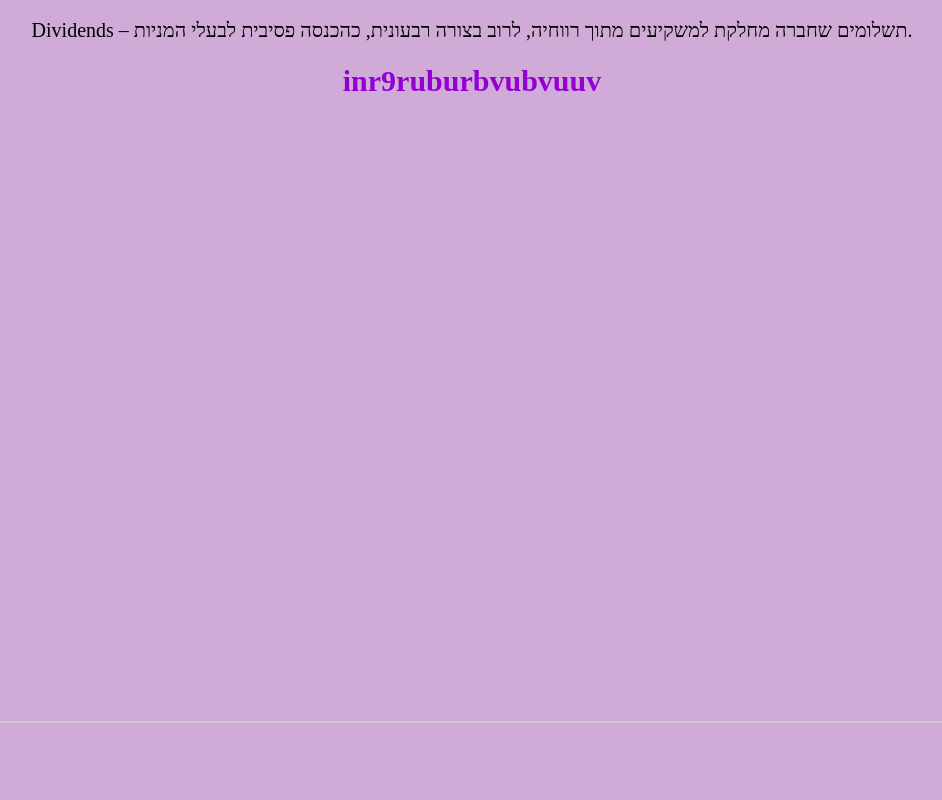
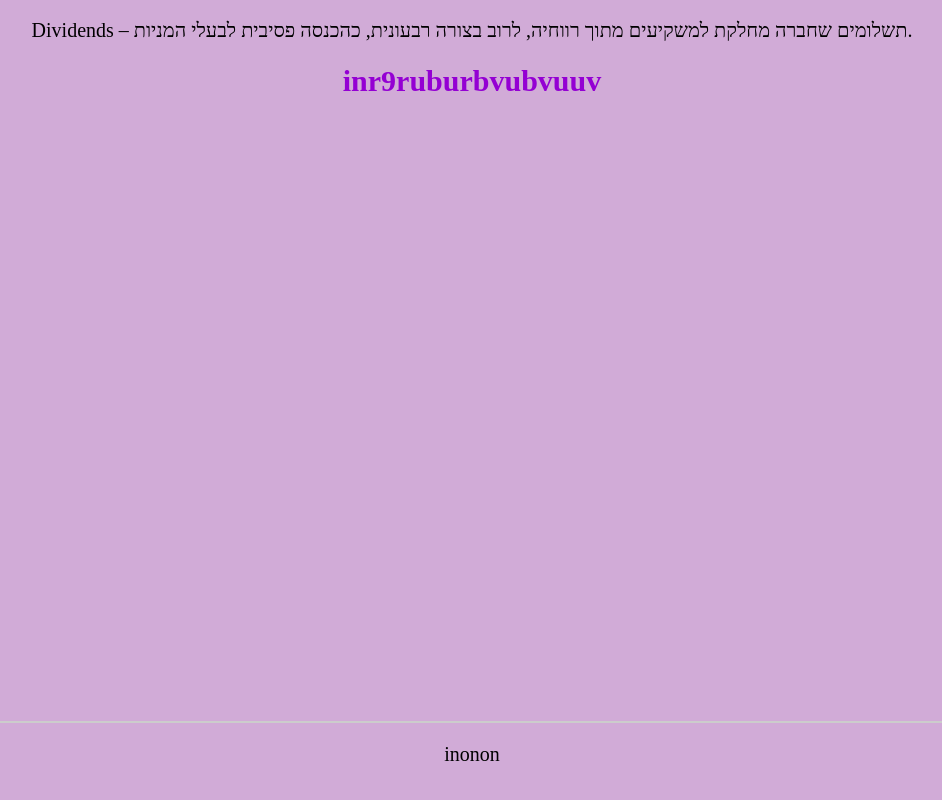
Before and after one commit to inon17/Inon-Nashnaz, a plain HTML site: page inon.html in a window 1280 px wide. Shown: the part 6377-7177 px from the top of the page, without its empty margins (158-1100 px from the left). Before the commit the page ends 7128 px from the top, so only its background shows below. Drawn offline with Linux system fonts and the light colour scheme.

Commit message:
inon =<P>

```diff
--- a/inon.html
+++ b/inon.html
@@ -247,6 +247,8 @@ section {
         <p>Dividends – תשלומים שחברה מחלקת למשקיעים מתוך רווחיה, לרוב בצורה רבעונית, כהכנסה פסיבית לבעלי המניות.
         </p>
   <h1>inr9ruburbvubvuuv</h1>
+      </section><P>inonon</P>
+
 
     </div>
   <script>
```
